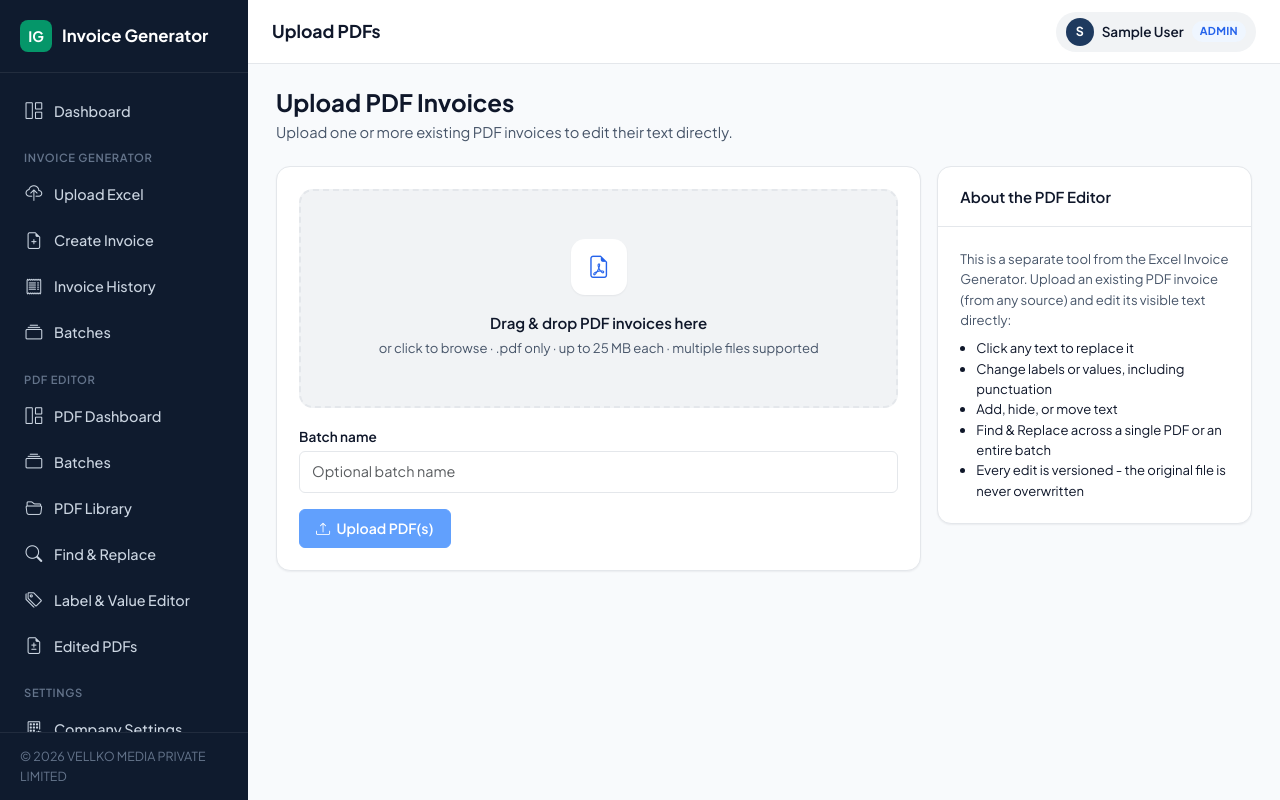
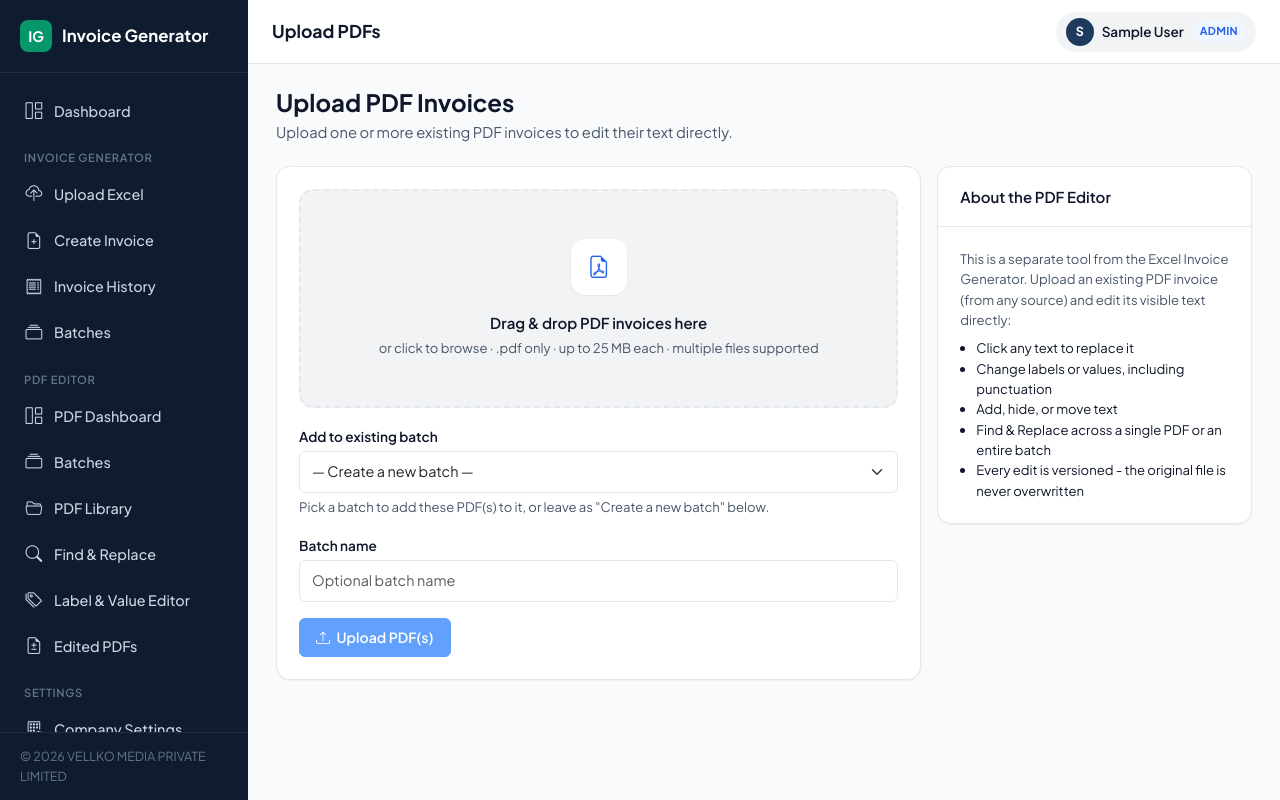
Before and after one commit to prakashmachhiwaltms/invoice-maker, a Django app: page /pdf-editor/upload/ in a window 1280 px wide. Run offline with Django 5.2, Linux system fonts and the light colour scheme; the visitor is signed in with stand-in values (Sample User, id 1); data comes from the database, SQL or seed files in the repository; data that the repository does not hold is empty; parts of the project's set-up code (start-up, migrations or seed data) failed here and were passed over.

Commit message:
Fix PDF canvas zoom-out clipping, and add existing-batch upload option
1. PDF Editor zoom fix: zooming a PDF page used a CSS transform on the
   canvas element without resizing its layout box, and the scroll
   container centered it via flex justify-content - a combination that
   left part of the page permanently unreachable by scrolling even
   when zoomed out (a known browser quirk with centering overflowing
   flex children). Fixed by giving the canvas a separately-sized outer
   wrapper (clipped and centered via margin:auto) that always matches
   the actual zoomed dimensions, in both the visual editor and the
   Label & Value Editor.

2. Upload page: added an "Add to existing batch" dropdown so users can
   append newly uploaded PDFs to a batch they already created instead
   of always starting a new one. Batch detail page got an "Add PDFs"
   button that deep-links here with the batch pre-selected.

Co-Authored-By: Claude Sonnet 5 <noreply@anthropic.com>

```diff
--- a/pdf_editor/forms.py
+++ b/pdf_editor/forms.py
@@ -1,13 +1,28 @@
 from django import forms
+
+from .models import PdfBatch
 
 
 class PdfUploadForm(forms.Form):
     """File(s) themselves are read directly from request.FILES.getlist('files')
-    in the view (Django has no built-in multi-file FormField); this form only
-    covers the optional batch name."""
+    in the view (Django has no built-in multi-file FormField); this form
+    covers the batch name and an optional existing batch to add the files to."""
     batch_name = forms.CharField(required=False, max_length=255, widget=forms.TextInput(attrs={
         'class': 'form-control', 'placeholder': 'Optional batch name',
     }))
+    existing_batch = forms.ModelChoiceField(
+        queryset=PdfBatch.objects.none(), required=False, label='Add to existing batch',
+        empty_label='— Create a new batch —',
+        widget=forms.Select(attrs={'class': 'form-select'}),
+    )
+
+    def __init__(self, *args, **kwargs):
+        user = kwargs.pop('user', None)
+        super().__init__(*args, **kwargs)
+        if user is not None:
+            from .services.security import is_admin_user
+            qs = PdfBatch.objects.all() if is_admin_user(user) else PdfBatch.objects.filter(created_by=user)
+            self.fields['existing_batch'].queryset = qs.order_by('-created_at')
 
 
 PDF_FIND_REPLACE_SCOPE_CHOICES = [
--- a/pdf_editor/views.py
+++ b/pdf_editor/views.py
@@ -77,21 +77,30 @@ def dashboard_view(request):
 
 @login_required
 def upload_view(request):
-    form = PdfUploadForm(request.POST or None)
+    initial = {}
+    preselect_batch = request.GET.get('batch')
+    if preselect_batch and preselect_batch.isdigit():
+        initial['existing_batch'] = preselect_batch
+    form = PdfUploadForm(request.POST or None, user=request.user, initial=initial)
     if request.method == 'POST':
         files = request.FILES.getlist('files')
         if not files:
             messages.error(request, 'Please choose at least one PDF file.')
         elif form.is_valid():
+            existing_batch = form.cleaned_data.get('existing_batch')
             batch, created, errors = create_batch_from_files(
-                files, request.user, form.cleaned_data.get('batch_name', ''),
+                files, request.user,
+                batch_name=form.cleaned_data.get('batch_name', ''),
+                existing_batch=existing_batch,
             )
+            action = 'PDFs added to batch' if existing_batch else 'PDF batch uploaded'
             ActivityLog.log(
-                request.user, 'PDF batch uploaded', obj=batch,
+                request.user, action, obj=batch,
                 description=f'{len(created)} succeeded, {len(errors)} failed', request=request,
             )
             if created:
-                messages.success(request, f'{len(created)} PDF(s) uploaded successfully.')
+                verb = 'added to the batch' if existing_batch else 'uploaded successfully'
+                messages.success(request, f'{len(created)} PDF(s) {verb}.')
             for err in errors:
                 messages.error(request, f'{err["filename"]}: {err["error"]}')
             return redirect('pdf_editor:batch_detail', pk=batch.pk)
--- a/static/js/pdf_editor.js
+++ b/static/js/pdf_editor.js
@@ -83,6 +83,23 @@ document.addEventListener('DOMContentLoaded', function () {
     }
 
     // -----------------------------------------------------------------
+    // Upload page: picking an existing batch hides/disables the "new batch
+    // name" field, since it won't be used in that case.
+    // -----------------------------------------------------------------
+    var existingBatchSelect = document.getElementById('id_existing_batch');
+    var batchNameField = document.querySelector('[data-batch-name-field]');
+    if (existingBatchSelect && batchNameField) {
+        var syncBatchNameField = function () {
+            var pickedExisting = !!existingBatchSelect.value;
+            batchNameField.hidden = pickedExisting;
+            var nameInput = batchNameField.querySelector('input');
+            if (nameInput) nameInput.disabled = pickedExisting;
+        };
+        existingBatchSelect.addEventListener('change', syncBatchNameField);
+        syncBatchNameField();
+    }
+
+    // -----------------------------------------------------------------
     // Library page: "Find & Replace Selected" bulk action
     // -----------------------------------------------------------------
     document.querySelectorAll('[data-pdf-bulk-action]').forEach(function (btn) {
@@ -148,6 +165,7 @@ document.addEventListener('DOMContentLoaded', function () {
 
     var img = root.querySelector('[data-pdf-page-image]');
     var overlay = root.querySelector('[data-pdf-overlay]');
+    var canvasOuter = root.querySelector('[data-canvas-outer]');
     var canvasWrap = root.querySelector('[data-canvas-wrap]');
     var pageCurrentEl = root.querySelector('[data-page-current]');
     var pageTotalEl = root.querySelector('[data-page-total]');
@@ -193,7 +211,10 @@ document.addEventListener('DOMContentLoaded', function () {
     });
 
     function applyZoom() {
-        canvasWrap.style.transform = 'scale(' + (state.zoom / 100) + ')';
+        var scale = state.zoom / 100;
+        canvasWrap.style.transform = 'scale(' + scale + ')';
+        canvasOuter.style.width = (state.imageWidth * scale) + 'px';
+        canvasOuter.style.height = (state.imageHeight * scale) + 'px';
         if (zoomLabel) zoomLabel.textContent = state.zoom + '%';
     }
     root.querySelectorAll('[data-canvas-zoom]').forEach(function (btn) {
@@ -332,6 +353,7 @@ document.addEventListener('DOMContentLoaded', function () {
         img.style.height = data.image_height + 'px';
         canvasWrap.style.width = data.image_width + 'px';
         canvasWrap.style.height = data.image_height + 'px';
+        applyZoom();
         if (pageCurrentEl) pageCurrentEl.textContent = data.page;
         if (pageTotalEl) pageTotalEl.textContent = data.page_count;
         if (versionLabel) versionLabel.textContent = data.version_number;
--- a/templates/pdf_editor/batch_detail.html
+++ b/templates/pdf_editor/batch_detail.html
@@ -9,6 +9,7 @@
         <p>{{ batch.total_files }} file(s) &middot; {{ batch.processed_count }} processed &middot; {{ edited_count }} edited &middot; {{ batch.failed_count }} failed</p>
     </div>
     <div class="d-flex gap-2 flex-wrap">
+        <a href="{% url 'pdf_editor:upload' %}?batch={{ batch.pk }}" class="btn btn-primary"><i class="bi bi-file-earmark-arrow-up me-1"></i> Add PDFs</a>
         <a href="{% url 'pdf_editor:find_replace' %}?scope=batch&batch={{ batch.pk }}" class="btn btn-outline-soft"><i class="bi bi-search me-1"></i> Find &amp; Replace</a>
         <a href="{% url 'pdf_editor:label_editor_home' %}?scope=batch&batch={{ batch.pk }}" class="btn btn-outline-soft"><i class="bi bi-tags me-1"></i> Label &amp; Value Editor</a>
         <a href="{% url 'pdf_editor:batch_download_zip' batch.pk %}" class="btn btn-outline-soft"><i class="bi bi-file-earmark-zip me-1"></i> Download ZIP</a>
--- a/templates/pdf_editor/upload.html
+++ b/templates/pdf_editor/upload.html
@@ -26,6 +26,12 @@
                     <div class="mt-3" data-pdf-file-list></div>
 
                     <div class="mb-3 mt-3">
+                        <label class="form-label small">{{ form.existing_batch.label }}</label>
+                        {{ form.existing_batch }}
+                        <p class="text-muted-2 small mt-1 mb-0">Pick a batch to add these PDF(s) to it, or leave as "Create a new batch" below.</p>
+                    </div>
+
+                    <div class="mb-3" data-batch-name-field>
                         <label class="form-label small">{{ form.batch_name.label }}</label>
                         {{ form.batch_name }}
                     </div>
```
Also changed, not shown: pdf_editor/services/upload.py (+19 -6 lines), pdf_editor/tests/test_upload.py (added, +73 -0 lines), static/css/pdf_editor.css (+23 -3 lines), static/js/label_editor.js (+6 -1 lines), templates/pdf_editor/editor.html (+5 -3 lines), templates/pdf_editor/label_editor.html (+5 -3 lines).
